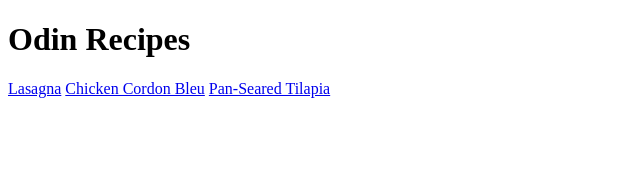
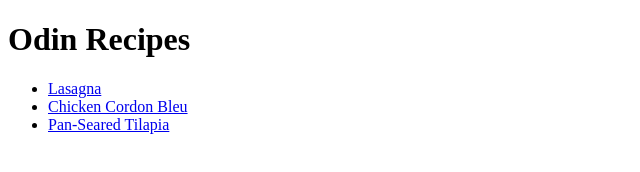
Before and after one commit to joacotol/odin-recipes, a plain HTML site: page index.html in a window 1280 px wide. Shown: the whole page, without its empty margins (0-640 px from the left). Drawn offline with Linux system fonts and the light colour scheme.

Commit message:
Update nav bar into an unordered list

```diff
--- a/index.html
+++ b/index.html
@@ -6,9 +6,12 @@
 	</head>
 	<body>
 		<h1>Odin Recipes</h1>
+		<ul>
 
-		<a href="./recipes/lasagna.html">Lasagna</a>
-		<a href="./recipes/chicken-cordon-blue.html">Chicken Cordon Bleu</a>
-		<a href="./recipes/tilapia.html">Pan-Seared Tilapia</a>
+			<li><a href="./recipes/lasagna.html">Lasagna</a></li>
+			<li><a href="./recipes/chicken-cordon-blue.html">Chicken Cordon Bleu</a></li>
+			<li><a href="./recipes/tilapia.html">Pan-Seared Tilapia</a></li>
+
+		</ul>
 	</body>
 </html>
```
